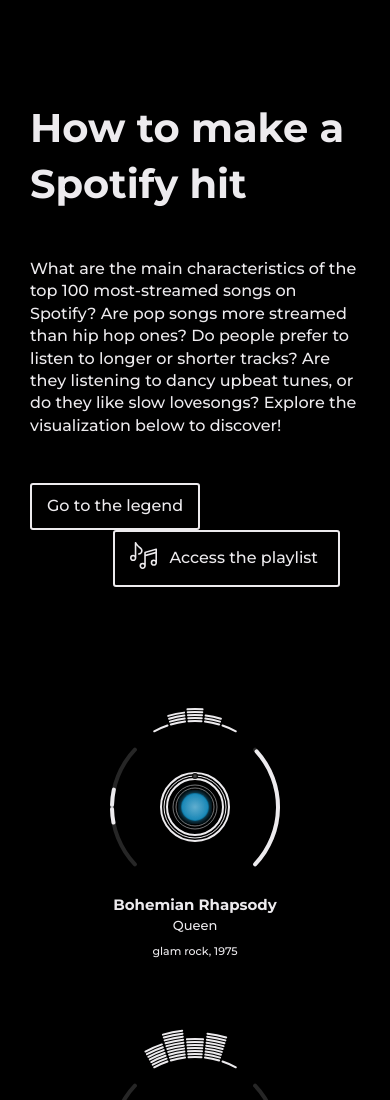
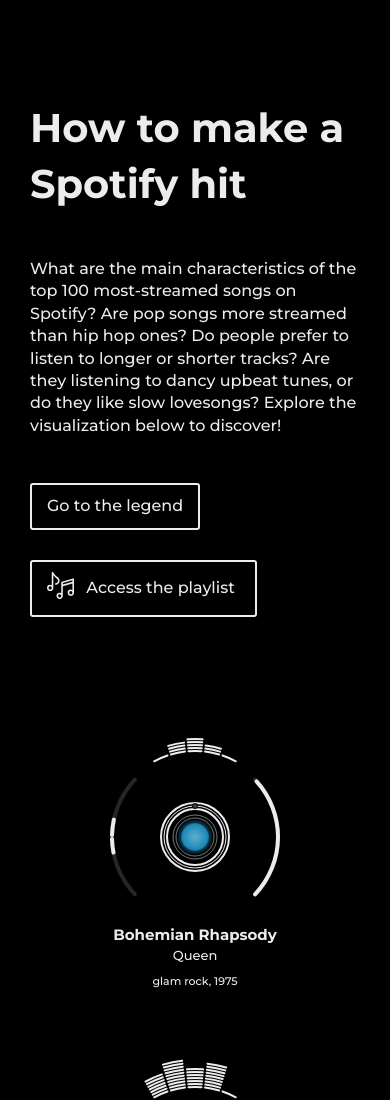
Before and after one commit to amdufour/music-stream, a website: page src/copy/index.html in a window 390 px wide. Shown: the top 1100 px of the page. Drawn offline with nearby package versions, Linux system fonts and the light colour scheme; files that its build step writes are made by us from their sources; files whose address does not match are found by name.

Commit message:
Fix header responsive layout

```diff
--- a/src/copy/index.html
+++ b/src/copy/index.html
@@ -10,11 +10,11 @@
 		<div class="container">
 			<h1>How to make a Spotify hit</h1>
 			<div class="row">
-				<div class="col-12 col-md-8">
+				<div class="col-12 col-lg-8">
 					<p>What are the main characteristics of the top 100 most-streamed songs on Spotify? Are pop songs more streamed than hip hop ones? Do people prefer to listen to longer or shorter tracks? Are they listening to dancy upbeat tunes, or do they like slow lovesongs? Explore the visualization below to discover!</p>
 					<a class="btn btn-legend" href="#legend">Go to the legend</a>
 				</div>
-				<div class="col-12 col-md-4 music-btn-container">
+				<div class="col-12 col-lg-4 music-btn-container">
 					<a class="btn btn-large btn-music" href="https://open.spotify.com/playlist/4HM9WA3VJbIw5ZvOjcl4jN?si=H_g5T9cgRxqF45pKmTJzyA" target="_blank" rel="noreferrer">
 						<span class="icon"><svg xmlns="http://www.w3.org/2000/svg" viewbox="0 0 50 50" width="100%"><path d="M49.419 12.21a1.465 1.465 0 00-1.283-.24l-20.703 5.859a1.465 1.465 0 00-1.066 1.41v19.83a5.821 5.821 0 00-2.93-.788 5.866 5.866 0 00-5.859 5.86c0 3.23 2.629 5.86 5.86 5.86 3.23 0 5.859-2.63 5.859-5.86V26.206l17.773-5.03V33.21a5.821 5.821 0 00-2.93-.788 5.866 5.866 0 00-5.859 5.86c0 3.23 2.629 5.859 5.86 5.859 3.23 0 5.859-2.629 5.859-5.86V13.38c0-.459-.215-.891-.581-1.168zM23.438 47.07a2.933 2.933 0 01-2.93-2.93 2.933 2.933 0 012.93-2.929 2.933 2.933 0 012.93 2.93 2.933 2.933 0 01-2.93 2.93zm20.703-5.859a2.933 2.933 0 01-2.93-2.93 2.933 2.933 0 012.93-2.93 2.933 2.933 0 012.93 2.93 2.933 2.933 0 01-2.93 2.93zm2.93-23.08l-17.774 5.03v-2.815l17.773-5.03v2.815zM20.44 10.399c-3.25-2.383-5.631-4.742-7.279-7.214L11.473.652a1.465 1.465 0 00-2.684.813v22.956a5.821 5.821 0 00-2.93-.788A5.866 5.866 0 000 29.493c0 3.23 2.629 5.859 5.86 5.859 3.23 0 5.859-2.629 5.859-5.86V6.191c1.75 2.256 4.052 4.417 6.989 6.57a4.414 4.414 0 011.8 3.548 4.4 4.4 0 01-4.395 4.394 1.465 1.465 0 000 2.93c4.039 0 7.325-3.286 7.325-7.324a7.355 7.355 0 00-2.998-5.91zM5.86 32.422a2.933 2.933 0 01-2.93-2.93 2.933 2.933 0 012.93-2.93 2.933 2.933 0 012.93 2.93 2.933 2.933 0 01-2.93 2.93z" fill="#EDEBEE"/></svg></span>
 						<span>Access the playlist</span>
--- a/src/sass/components/_header.scss
+++ b/src/sass/components/_header.scss
@@ -2,5 +2,10 @@
   margin-top: 30px;
 }
 .music-btn-container {
+  margin-top: 1em;
   text-align: right;
+  @media (max-width: 1199px) {
+    margin-top: 30px;
+    text-align: left;
+  }
 }
```
